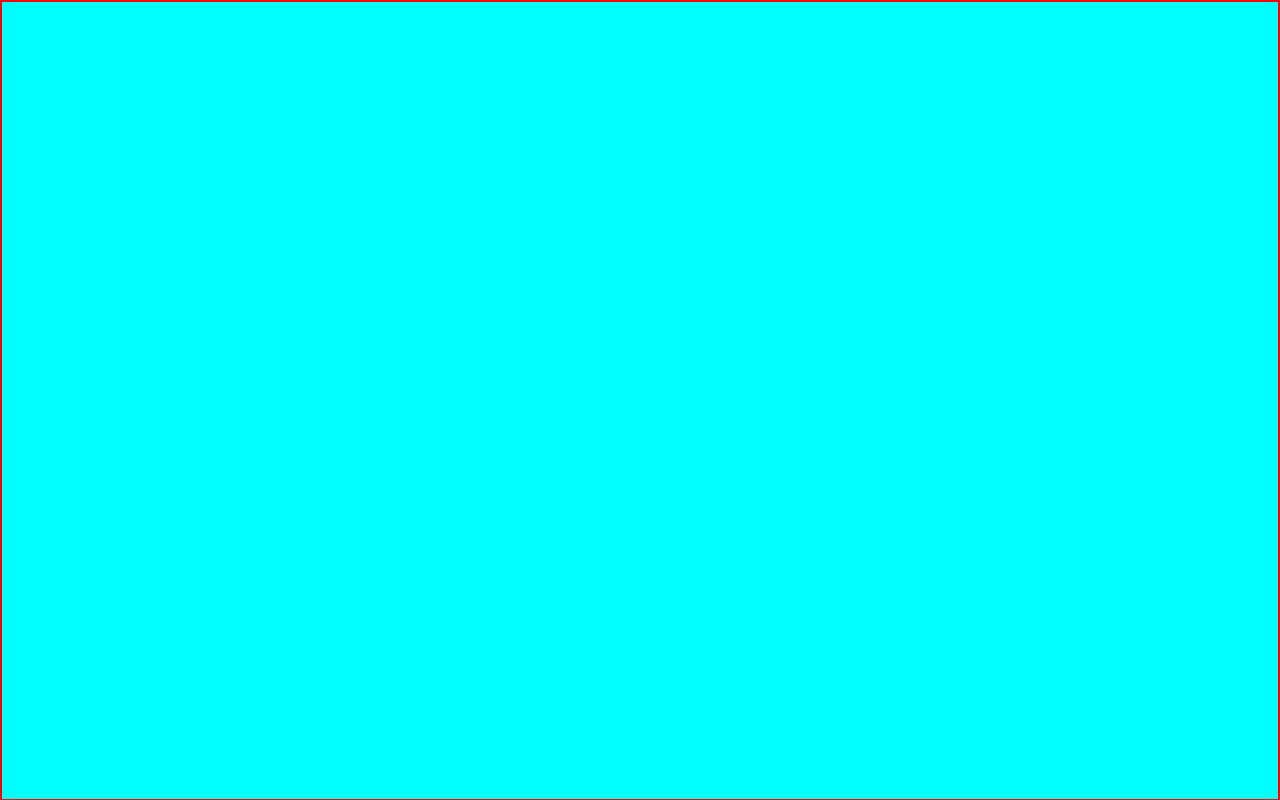
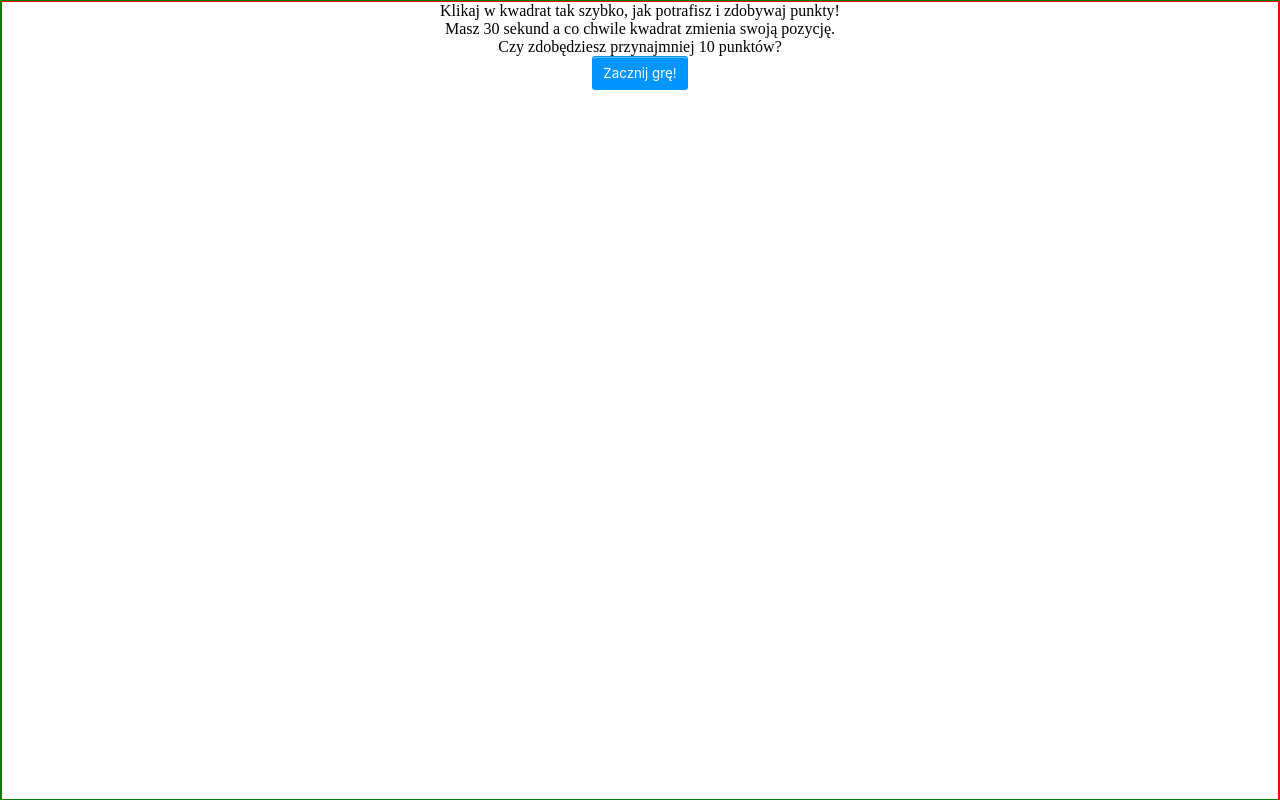
Before and after one commit to Kapi-13/mini-game-click-a-square, a website: page src/index.html in a window 1280 px wide. Shown: the top 800 px of the page. Drawn offline with nearby package versions, Linux system fonts and the light colour scheme; files that its build step writes are made by us from their sources.

Commit message:
napisanie podstawy DOM i SCSS, 1 etap ekranu wprowadzającego

```diff
--- a/src/index.html
+++ b/src/index.html
@@ -8,8 +8,16 @@
     </head>
     <body>
         <div class="container">
-            <div class="intro-screen"></div>
-            <div class="game-screen"></div>
+            <div class="intro-screen">
+                <p>
+                    Klikaj w kwadrat tak szybko, jak potrafisz i zdobywaj
+                    punkty!
+                </p>
+                <p>Masz 30 sekund a co chwile kwadrat zmienia swoją pozycję.</p>
+                <p>Czy zdobędziesz przynajmniej 10 punktów?</p>
+                <button class="start-game-btn">Zacznij grę!</button>
+            </div>
+            <div class="game-screen">game</div>
         </div>
     </body>
     <script src="./js/main.js?cache_bust=123"></script>
--- a/src/js/main.js
+++ b/src/js/main.js
@@ -0,0 +1,5 @@
+const startGameBtn = document.querySelector(".start-game-btn");
+const container = document.querySelector(".container");
+startGameBtn.addEventListener("click", () => {
+    // container.classList.add("in-game");
+});
--- a/src/scss/main.scss
+++ b/src/scss/main.scss
@@ -4,11 +4,47 @@
 }
 .container {
     height: 100vh;
-    border: 1px solid red;
-    background-color: aqua;
+    border: 1px solid green;
+    &.in-game {
+        .game-screen {
+            display: flex;
+        }
+        .intro-screen {
+            display: none;
+            border: 1px solid blue;
+        }
+    }
     .intro-screen,
     .game-screen {
         border: 1px solid red;
         height: 100vh;
     }
+    .game-screen {
+        display: none;
+    }
+    .intro-screen {
+        display: flex;
+        align-items: center;
+        flex-direction: column;
+        .start-game-btn {
+            background-color: #0095ff;
+            border: 1px solid transparent;
+            border-radius: 3px;
+            box-shadow: rgba(255, 255, 255, 0.4) 0 1px 0 0 inset;
+            color: #fff;
+            cursor: pointer;
+            font-family:
+                -apple-system, system-ui, "Segoe UI", "Liberation Sans",
+                sans-serif;
+            padding: 8px 0.8em;
+            width: fit-content;
+        }
+        .start-game-btn:hover {
+            background-color: #07c;
+        }
+        .start-game-btn:active {
+            background-color: #0064bd;
+            box-shadow: none;
+        }
+    }
 }
```
Also changed, not shown: dist/css/main.css, dist/index.html, dist/js/main.js, 2 other files.
